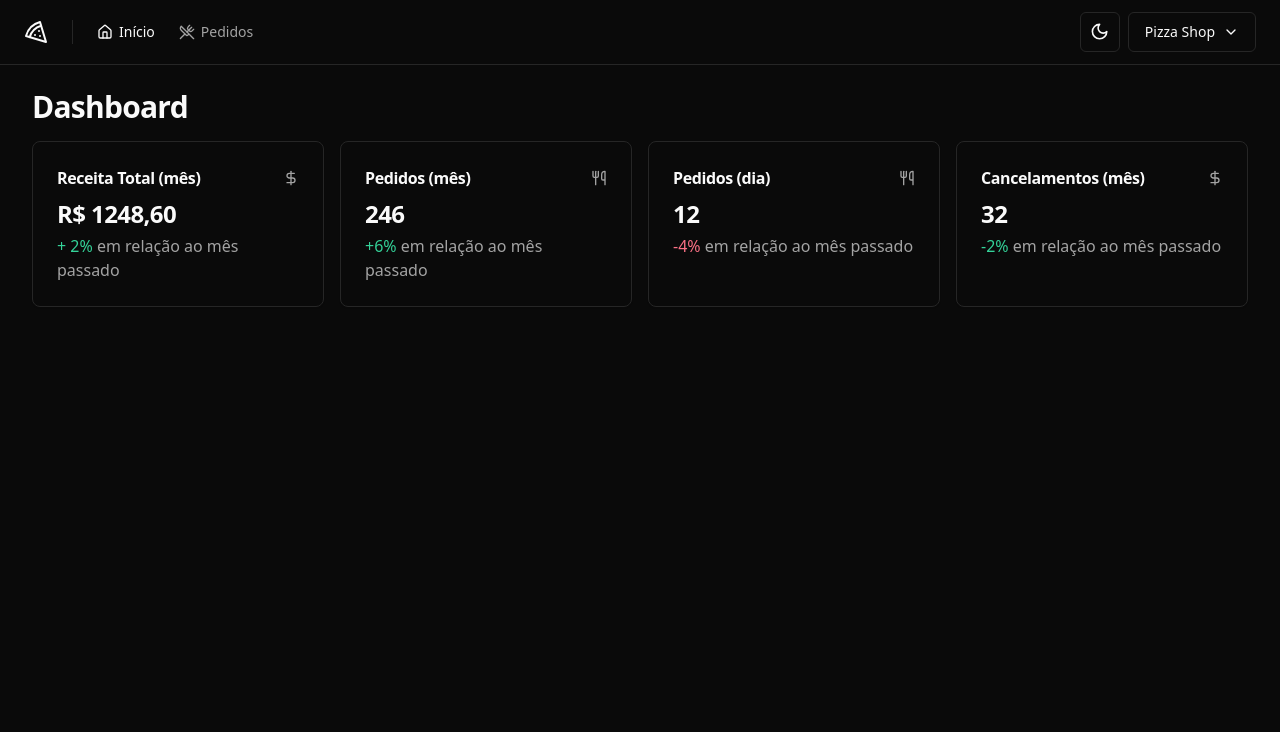
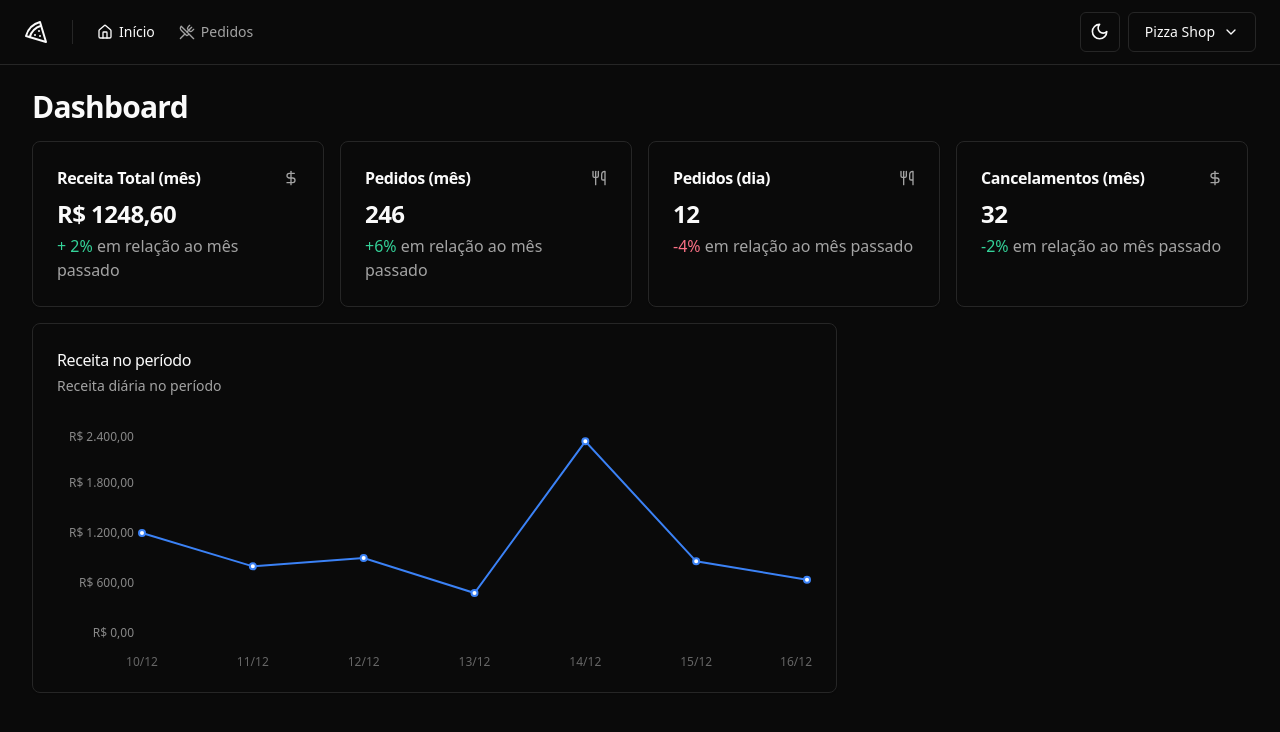
Before and after one commit to Victtor-777/Pizza_Shop, a React app: page / in a window 1280 px wide. Shown: the top 732 px of the page. Built offline with nearby package versions, Linux system fonts and the light colour scheme; the HTML template or start-up script is replaced by a standard one.

Commit message:
Add Gráfico na página de dashboard

```diff
--- a/package.json
+++ b/package.json
@@ -30,6 +30,7 @@
     "react-helmet-async": "^2.0.5",
     "react-hook-form": "^7.51.5",
     "react-router-dom": "^6.23.1",
+    "recharts": "^2.12.7",
     "shadcn-ui": "^0.8.0",
     "sonner": "^1.4.41",
     "sort-by": "^1.2.0",
--- a/src/pages/app/dashboard/dashboard.tsx
+++ b/src/pages/app/dashboard/dashboard.tsx
@@ -3,6 +3,7 @@
 import { MonthOrdersAmountCard } from "./month-orders-amount-card";
 import { DayOrdersAmountCard } from "./day-orders-amount-card";
 import { MonthCanceledOrdersAmountCard } from "./month-canceled-orders-amount-card";
+import { RevenueChart } from "./revenue-chart";
 
 export function Dashboard() {
   return (
@@ -17,6 +18,10 @@
           <DayOrdersAmountCard />
           <MonthCanceledOrdersAmountCard />
         </div>
+
+        <div className="grid grid-cols-9 gap-4">
+          <RevenueChart />
+        </div>
       </div>
     </>
   );
--- /dev/null
+++ b/src/pages/app/dashboard/revenue-chart.tsx
@@ -0,0 +1,71 @@
+import {
+  Card,
+  CardContent,
+  CardDescription,
+  CardHeader,
+  CardTitle,
+} from "@/components/ui/card";
+
+import colors from "tailwindcss/colors";
+
+import {
+  ResponsiveContainer,
+  LineChart,
+  XAxis,
+  YAxis,
+  CartesianGrid,
+  Line,
+  Tooltip,
+} from "recharts";
+
+const data = [
+  { date: "10/12", revenue: 1200 },
+  { date: "11/12", revenue: 800 },
+  { date: "12/12", revenue: 900 },
+  { date: "13/12", revenue: 480 },
+  { date: "14/12", revenue: 2300 },
+  { date: "15/12", revenue: 860 },
+  { date: "16/12", revenue: 640 },
+];
+
+export function RevenueChart() {
+  return (
+    <Card className="col-span-6">
+      <CardHeader className="flex-row items-center justify-between pb-8">
+        <div className="space-y-1">
+          <CardTitle className="text-base font-medium">
+            Receita no período
+          </CardTitle>
+          <CardDescription>Receita diária no período</CardDescription>
+        </div>
+      </CardHeader>
+      <CardContent>
+        <ResponsiveContainer width={"100%"} height={240}>
+          <LineChart data={data} style={{ fontSize: 12 }}>
+            <YAxis
+              stroke="#888"
+              axisLine={false}
+              tickLine={false}
+              width={80}
+              tickFormatter={(value: number) =>
+                value.toLocaleString("pt-BR", {
+                  style: "currency",
+                  currency: "BRL",
+                })
+              }
+            />
+
+            <XAxis dataKey={"date"} tickLine={false} axisLine={false} dy={16} />
+
+            <Line
+              type="linear"
+              strokeWidth={2}
+              dataKey="revenue"
+              stroke={colors["blue"]["500"]}
+            />
+          </LineChart>
+        </ResponsiveContainer>
+      </CardContent>
+    </Card>
+  );
+}
```
Also changed, not shown: 1 other file (tests, documents, lock files or other folders).
